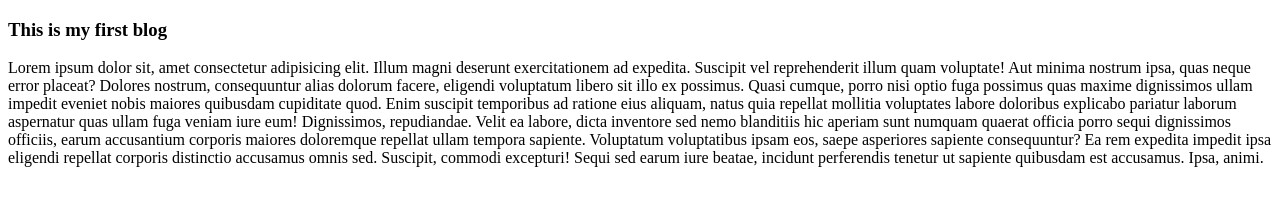
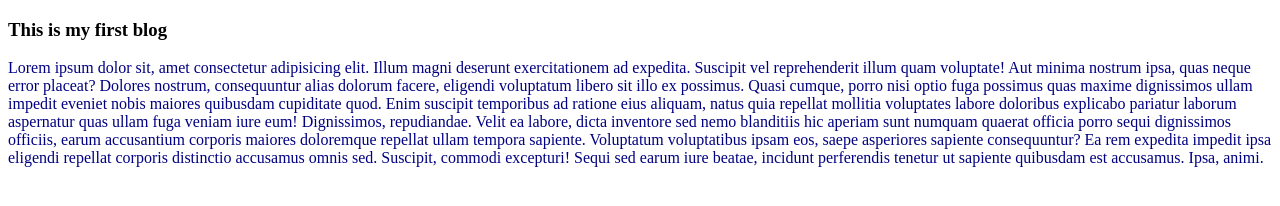
Before and after one commit to ialimul/my-second-repo, a plain HTML site: page index.html in a window 1280 px wide. Drawn offline with Linux system fonts and the light colour scheme.

Commit message:
color changed

```diff
--- a/index.html
+++ b/index.html
@@ -6,6 +6,11 @@
     <meta name="viewport" content="width=device-width, initial-scale=1.0">
     <title>My second repository commit</title>
 </head>
+<style>
+    p{
+        color: navy;
+    }
+</style>
 <body>
     <h3>This is my first blog</h3>
     <p>Lorem ipsum dolor sit, amet consectetur adipisicing elit. Illum magni deserunt exercitationem ad expedita. Suscipit vel reprehenderit illum quam voluptate! Aut minima nostrum ipsa, quas neque error placeat? Dolores nostrum, consequuntur alias dolorum facere, eligendi voluptatum libero sit illo ex possimus. Quasi cumque, porro nisi optio fuga possimus quas maxime dignissimos ullam impedit eveniet nobis maiores quibusdam cupiditate quod. Enim suscipit temporibus ad ratione eius aliquam, natus quia repellat mollitia voluptates labore doloribus explicabo pariatur laborum aspernatur quas ullam fuga veniam iure eum! Dignissimos, repudiandae. Velit ea labore, dicta inventore sed nemo blanditiis hic aperiam sunt numquam quaerat officia porro sequi dignissimos officiis, earum accusantium corporis maiores doloremque repellat ullam tempora sapiente. Voluptatum voluptatibus ipsam eos, saepe asperiores sapiente consequuntur? Ea rem expedita impedit ipsa eligendi repellat corporis distinctio accusamus omnis sed. Suscipit, commodi excepturi! Sequi sed earum iure beatae, incidunt perferendis tenetur ut sapiente quibusdam est accusamus. Ipsa, animi.</p>
```
